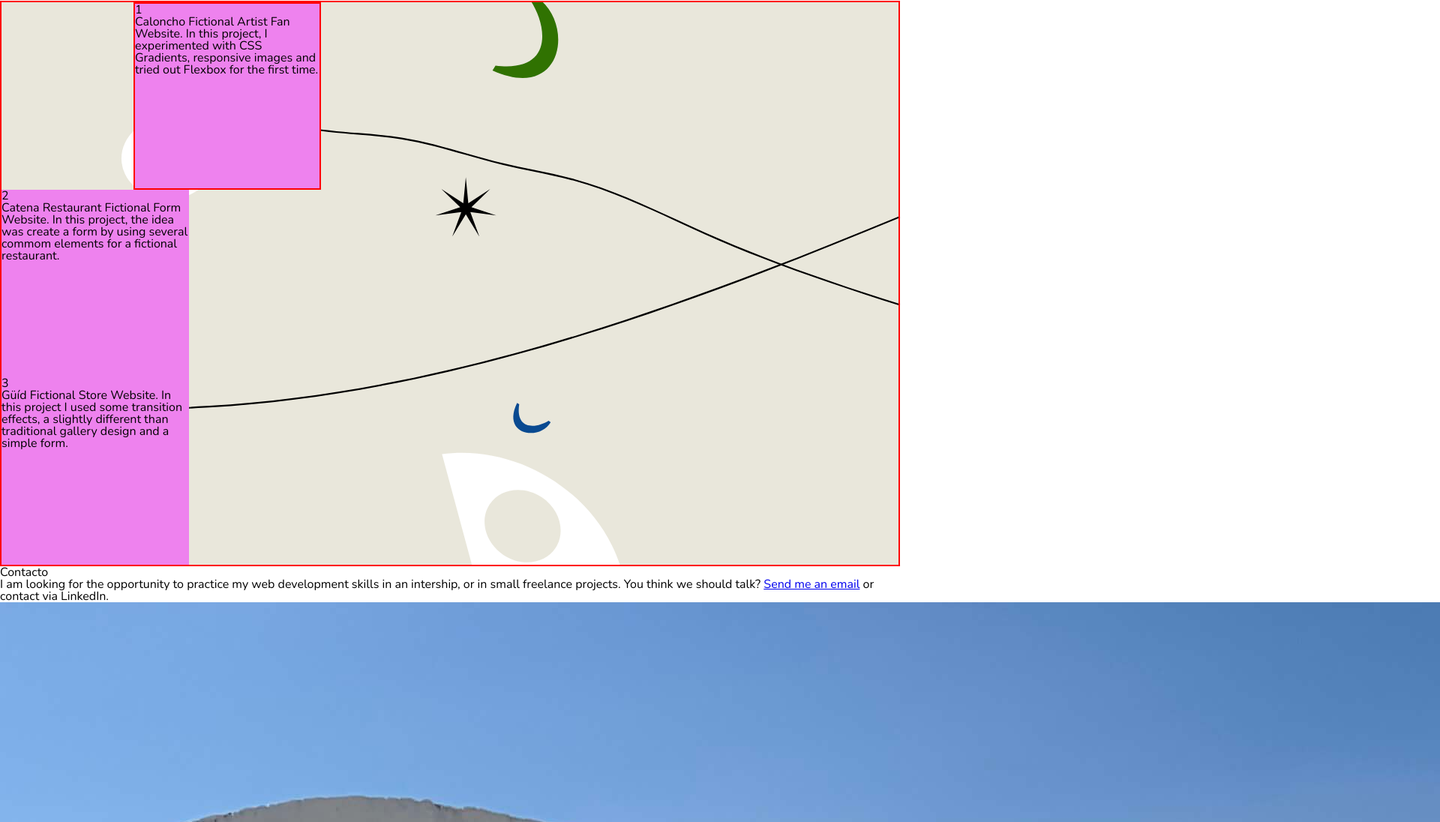
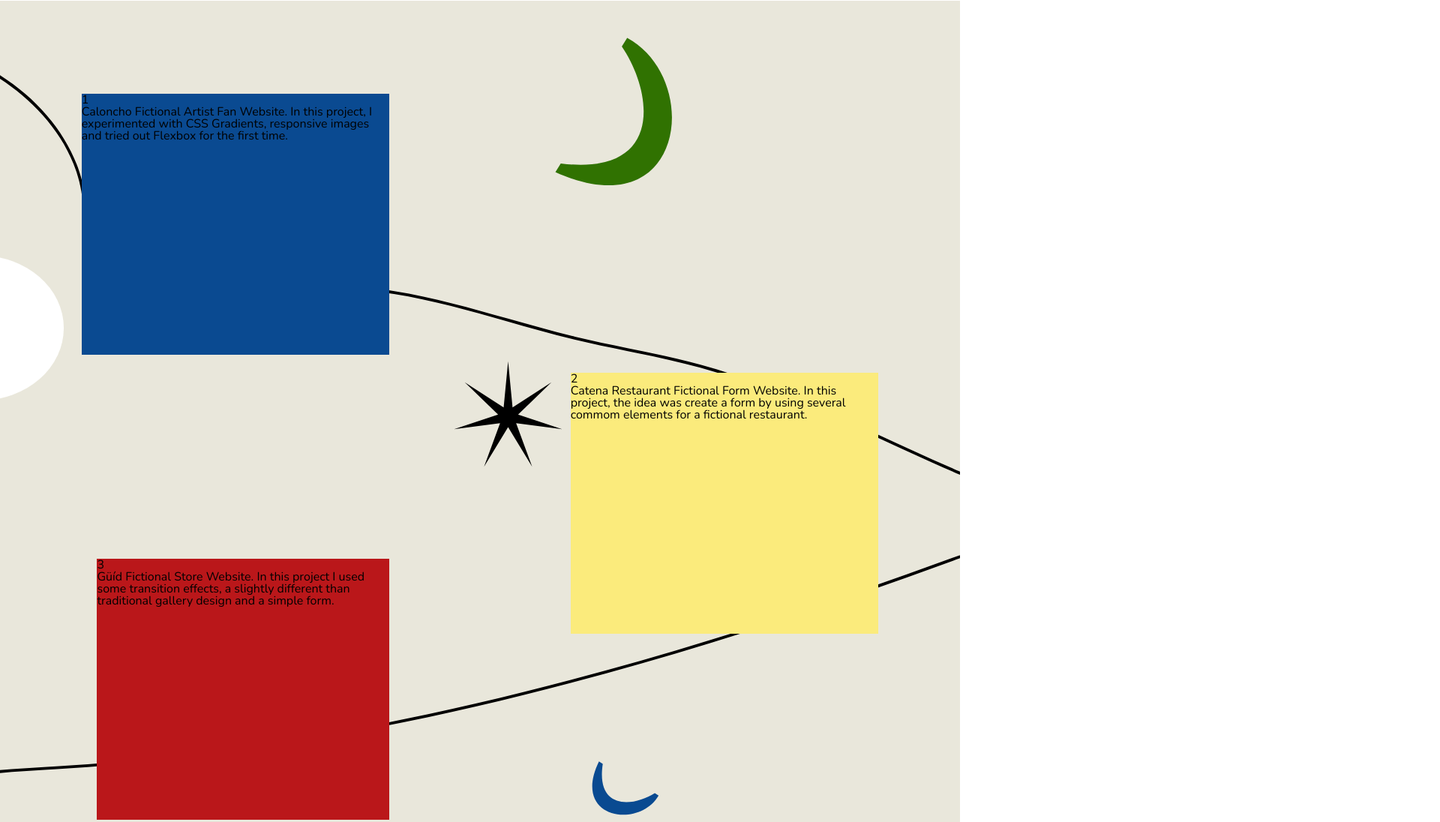
Before and after one commit to mariangz/portfolio, a plain HTML site: page index.html in a window 1280 px wide. Shown: the part 799-1895 px from the top of the page at 75% size, 1920 px wide, since content can reach past the window. Drawn offline with nearby package versions, Linux system fonts and the light colour scheme.

Commit message:
style: add background, remove ornament, add grid boxes

```diff
--- a/index.html
+++ b/index.html
@@ -27,7 +27,6 @@
           <p>I'm an aspiring web developer, showcasing my recent practice projects and development explorations here.
           </p>
         </div>
-        <img class="ornament" src="/images/header-ornament.svg" alt="ormament">
       </section>
     </div>
   </header>
--- a/styles.css/style.css
+++ b/styles.css/style.css
@@ -16,7 +16,6 @@
 body {
   font-family: 'Nunito', sans-serif;
   scroll-behavior: smooth;
-  max-width: 1200px;
 }
 
 /* ********** HEADER ********** */
@@ -24,8 +23,12 @@ header .container {
   display: grid;
   grid-template-columns: repeat(12, 1fr);
   grid-gap: 1.5rem;
-  height: 100vh;
+  min-height: 100vh;
   font-weight: bold;
+  background-image: url(/images/header-ornament.svg);
+  background-position: 85% 35%;
+  background-repeat: no-repeat;
+  background-size: 50%;
 }
 
 nav {
@@ -37,13 +40,13 @@ nav {
 
 nav ul {
   display: flex;
-  border: solid 2px red;
+  gap: 1.5rem;
+
 }
 
+
 .welcome {
-  grid-column: 1 / span 9;
-  /* border: solid 2px red; */
-  margin-left: 1.5rem;
+  grid-column: 2 / span 9;
 }
 
 .text {
@@ -63,14 +66,14 @@ p {
   color: var(--main-green);
 }
 
-.ornament {
+/* .ornament {
   height: 500px;
   width: 500px;
   position: absolute;
   bottom: 16rem;
   left: 36rem;
   z-index: -1;
-}
+} */
 
 /* ********** SECTION WORK ********** */
 .work {
@@ -81,19 +84,34 @@ p {
   background-size: cover;
 }
 
-.work article {
-  width: 250px;
-  height: 250px;
-  background-color: violet;
-}
+.work .container {
+  display: grid;
+  grid-template-columns: repeat(12, 1fr);
+  grid-template-rows: repeat(12, 100px);
+  grid-gap: 1.5rem;
 
-.work .container {
-  border: 2px solid red;
-  display: flex;
-  flex-direction: column;
 }
 
 .one {
-  margin-left: 11rem;
-  border: 2px solid red;
+  grid-column: 2 / span 4;
+  grid-row: 2 / span 3;
+  background-color: var(--main-blue);
 }
+
+.two {
+  grid-column: 8 / span 4;
+  grid-row: 5 / span 3;
+  background-color: var(--main-yellow);
+}
+
+.three {
+  grid-column: 2 / span 4;
+  grid-row: 7 / span 3;
+  background-color: var(--main-red);
+  margin-left: 1.3rem;
+}
+
+footer img {
+  width: 400px;
+  height: auto;
+}
```
